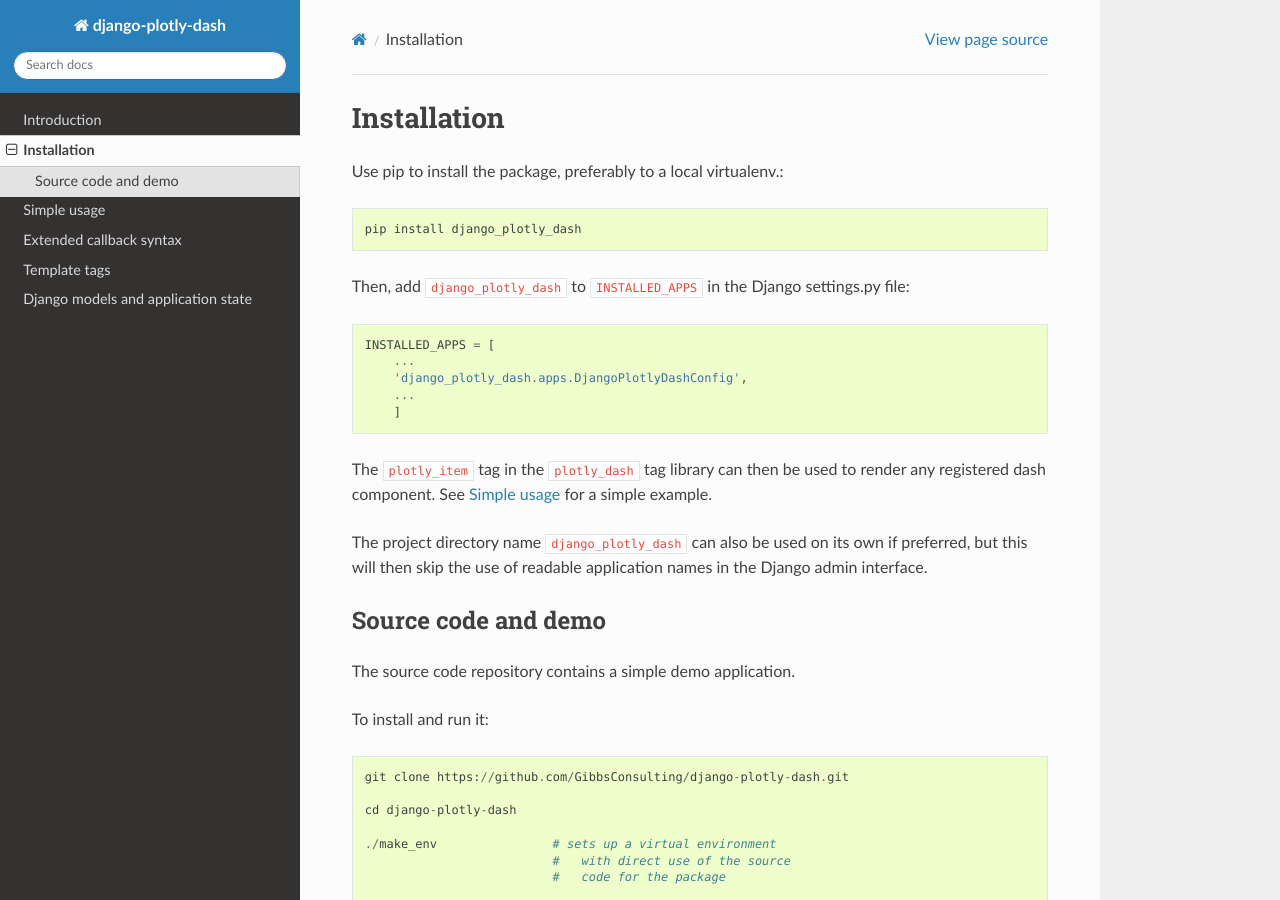
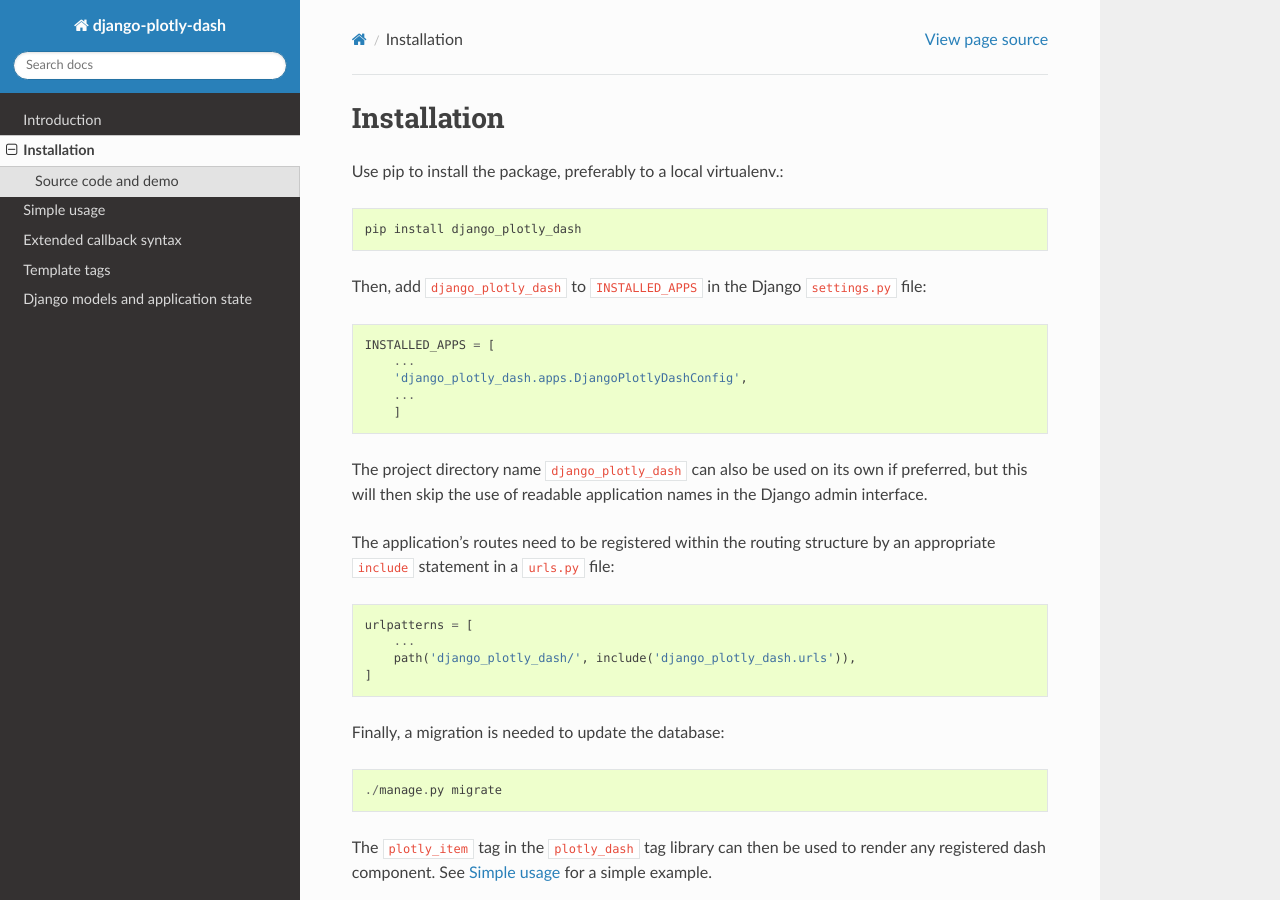
Before and after one commit to GibbsConsulting/django-plotly-dash, a Sphinx documentation site: the page built from docs/installation.rst, in a window 1280 px wide and 900 px high. Built offline with Sphinx 7.4.7 and the Read the Docs theme 2.0.0, drawn with Linux system fonts in a browser that asks for light colours.

Commit message:
Minor documentation tweaks

```diff
--- a/docs/extended_callbacks.rst
+++ b/docs/extended_callbacks.rst
@@ -54,4 +54,7 @@
 Using session state
 ------------------
 
-Changes to the session state and other server-side objects are not automatically propagated to an application. Something in the front-end UI has to invoke a callaback; at this point the latest version of these objects will be provided to the callback. The same considerations as in other Dash `live updates <https://dash.plot.ly/live-updates>`_ apply.
+Changes to the session state and other server-side objects are not automatically
+propagated to an application. Something in the front-end UI has to invoke a callback; at this point the
+latest version of these objects will be provided to the callback. The same considerations
+as in other Dash `live updates <https://dash.plot.ly/live-updates>`_ apply.
--- a/docs/installation.rst
+++ b/docs/installation.rst
@@ -7,7 +7,7 @@
 
     pip install django_plotly_dash
 
-Then, add ``django_plotly_dash`` to ``INSTALLED_APPS`` in the Django settings.py file::
+Then, add ``django_plotly_dash`` to ``INSTALLED_APPS`` in the Django ``settings.py`` file::
 
     INSTALLED_APPS = [
         ...
@@ -15,10 +15,23 @@
         ...
         ]
 
-The ``plotly_item`` tag in the ``plotly_dash`` tag library can then be used to render any registered dash component. See :ref:`simple_use` for a simple example.
-
 The project directory name ``django_plotly_dash`` can also be used on its own if preferred, but this will then skip the use of readable application names in
 the Django admin interface.
+
+The application's routes need to be registered within the routing structure by an appropriate ``include`` statement in
+a ``urls.py`` file::
+
+    urlpatterns = [
+        ...
+        path('django_plotly_dash/', include('django_plotly_dash.urls')),
+    ]
+
+Finally, a migration is needed to update the
+database::
+
+    ./manage.py migrate
+
+The ``plotly_item`` tag in the ``plotly_dash`` tag library can then be used to render any registered dash component. See :ref:`simple_use` for a simple example.
 
 Source code and demo
 --------------------
--- a/docs/models_and_state.rst
+++ b/docs/models_and_state.rst
@@ -31,7 +31,7 @@
             '''
 
 The main role of a ``StatelessApp`` instance is to manage access to the associated ``DjangoDash`` object, as
-expsosed through the ``as_dash_app`` member
+exposed through the ``as_dash_app`` member
 function.
 
 The ``DashApp`` model
```
